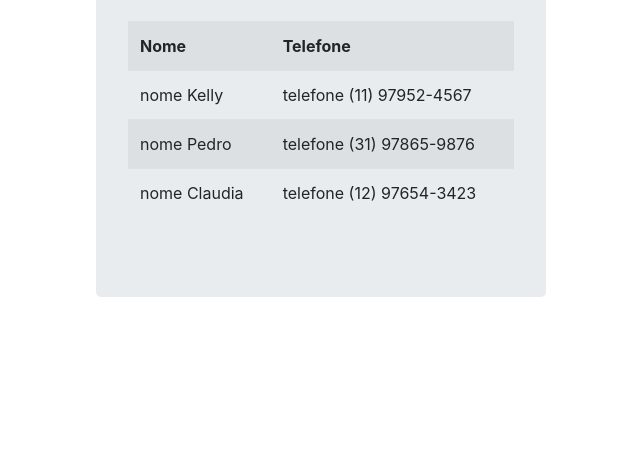
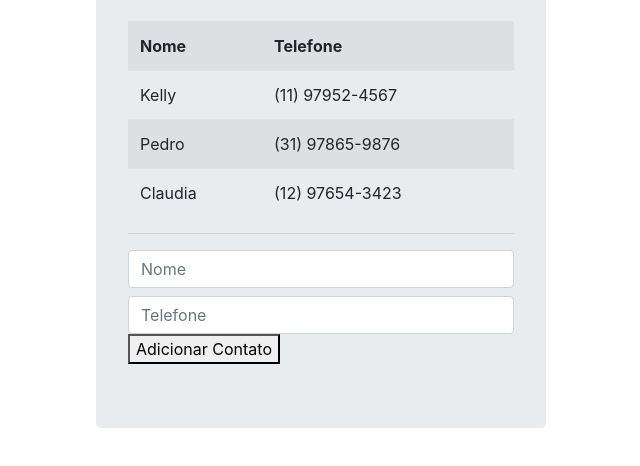
Before and after one commit to keelylima/PhoneBook, a plain HTML site: page aula02/index.html in a window 1280 px wide. Shown: the part 96-562 px from the top of the page, without its empty margins (319-959 px from the left). Drawn offline with nearby package versions, Linux system fonts and the light colour scheme.

Commit message:
add new contacts

```diff
--- a/aula02/index.html
+++ b/aula02/index.html
@@ -1,5 +1,6 @@
 <!DOCTYPE html>
 <html lang="en" ng-app="listaTelefonica">
+
 <head>
     <meta charset="UTF-8">
     <meta name="viewport" content="width=device-width, initial-scale=1.0">
@@ -18,6 +19,8 @@
 
         // O $scope seria o garçom, medicação entre a view e o controller
         angular.module("listaTelefonica").controller("listaTelefonicaController", ($scope) => {
+
+            //Binding, pega a informação daqui, do controller/$scope e joga pra view
             $scope.message = 'Lista Telefonica';
             $scope.contatos = [
                 {
@@ -33,9 +36,18 @@
                     telefone: '(12) 97654-3423'
                 }
             ]
+
+            //O ngModel, ele vai pegar da view (input) e jogar aqui pro controller/$scope
+            $scope.adicionarContato = () => {
+                $scope.contatos.push({
+                    nome: $scope.nome,
+                    telefone: $scope.telefone
+                })
+            }
         })
     </script>
 </head>
+
 <body ng-controller="listaTelefonicaController">
     <div class="jumbotron">
         <h4 class="text-center mb-4">{{ message }}</h4>
@@ -45,11 +57,15 @@
                 <th>Telefone</th>
             </tr>
             <tr ng-repeat="contato in contatos">
-              <td ng-repeat="(key, value) in contato">
-                  {{ key + ' ' + value }}
-              </td>
+                <td>{{ contato.nome }}</td>
+                <td>{{ contato.telefone }}</td>
             </tr>
         </table>
+        <hr>
+        <input class="form-control mb-2" type="text" ng-model="nome" placeholder="Nome">
+        <input class="form-control" type="text" ng-model="telefone" placeholder="Telefone">
+        <button ng-click="adicionarContato()">Adicionar Contato</button>
     </div>
 </body>
+
 </html>
```
